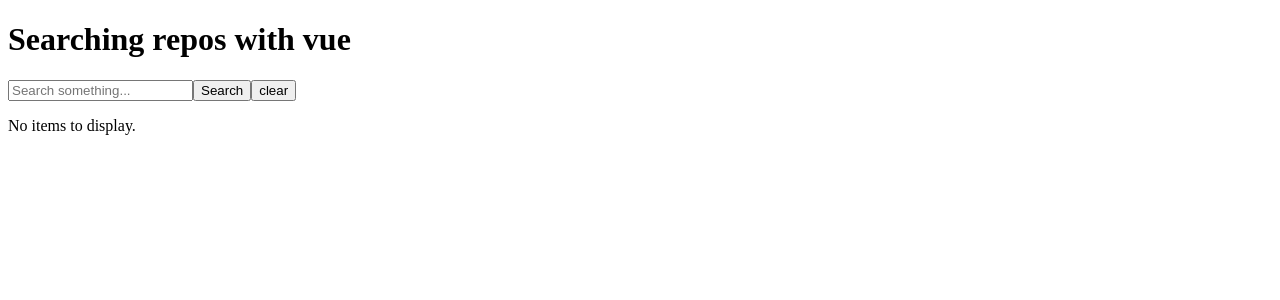
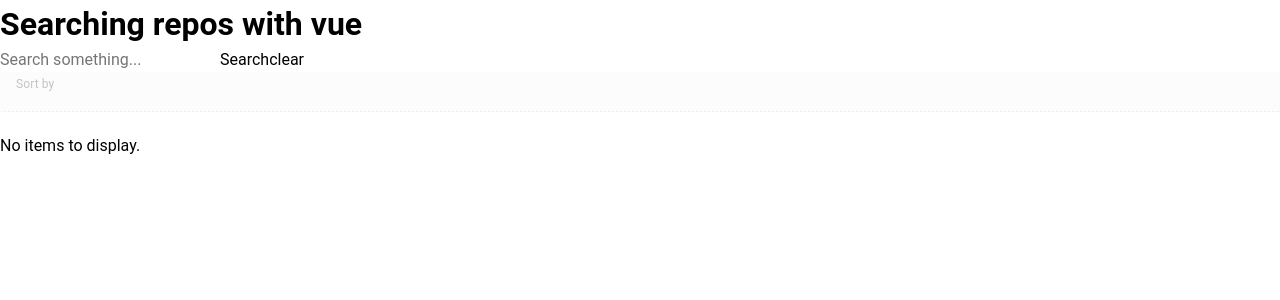
Before and after one commit to GisellePerez/vue-users-search, a Vue app: page / in a window 1280 px wide. Shown: the top 300 px of the page. Built offline with nearby package versions, Linux system fonts and the light colour scheme.

Commit message:
feat: add sort logic

```diff
--- a/package.json
+++ b/package.json
@@ -10,7 +10,8 @@
   "dependencies": {
     "core-js": "^3.8.3",
     "vue": "^3.2.13",
-    "vue-router": "4"
+    "vue-router": "4",
+    "vuetify": "^3.1.14"
   },
   "devDependencies": {
     "@typescript-eslint/eslint-plugin": "^5.4.0",
--- a/src/main.ts
+++ b/src/main.ts
@@ -1,5 +1,26 @@
 import { createApp } from "vue";
 import App from "./App.vue";
+
+// Router
 import router from "./router";
 
-createApp(App).use(router).mount("#app");
+// Vuetify
+import "vuetify/styles";
+import { createVuetify } from "vuetify";
+import * as components from "vuetify/components";
+import * as directives from "vuetify/directives";
+import { aliases, mdi } from "vuetify/iconsets/mdi";
+
+const vuetify = createVuetify({
+  icons: {
+    defaultSet: "mdi",
+    aliases,
+    sets: {
+      mdi,
+    },
+  },
+  components,
+  directives,
+});
+
+createApp(App).use(router).use(vuetify).mount("#app");
--- a/src/views/HomeComponent.vue
+++ b/src/views/HomeComponent.vue
@@ -2,6 +2,17 @@
   <h1>{{ title }}</h1>
 
   <SearchBar @search="fetchData" @clear="clearResults" />
+
+  <v-select
+    label="Sort by"
+    :items="sortOptions"
+    density="compact"
+    item-title="label"
+    item-value="value"
+    @input="changeSortBy"
+    v-model="sortBy"
+    :disabled="!storedQuery"
+  ></v-select>
 
   <p v-if="isLoading">Loading...</p>
   <RepositoriesList :items="items" />
@@ -15,6 +26,8 @@ import SearchBar from "../components/SearchBar.vue";
 
 import { Repo } from "../types";
 
+type SortOption = { label: string; value: string };
+
 export default defineComponent({
   name: "HomeComponent",
 
@@ -26,36 +39,71 @@ export default defineComponent({
   data() {
     return {
       title: "Searching repos with vue",
+
+      storedQuery: "",
       items: [] as Repo[],
+
       isLoading: false,
+
+      sortOptions: [
+        { value: "stars", label: "Stars" },
+        { value: "forks", label: "Forks" },
+        { value: "help-wanted-issues", label: "Help wanted issues" },
+        { value: "updated", label: "Updated" },
+      ],
+      sortBy: { value: "", label: "" } as SortOption,
     };
   },
 
   methods: {
-    async fetchData(query: string) {
+    storeQuery(query: string) {
+      this.storedQuery = query;
+    },
+
+    async fetchData(query: string, sortBy?: string) {
       this.isLoading = true;
-      console.log("Search event triggered", query);
+
+      this.storedQuery = query;
+      console.log("Search event triggered", { query }, { sortBy });
 
       await fetch(
-        // eslint-disable-next-line prettier/prettier
-        `https://api.github.com/search/repositories?q=tetris&per_page=2`,
+        `https://api.github.com/search/repositories?q=${query}&per_page=2&sort=${
+          sortBy || ""
+          // eslint-disable-next-line prettier/prettier
+        }`,
       )
         .then((response) => response.json())
         .then((json) => {
-          console.log("------------ aaaaa");
           console.log(json);
           return json;
         })
         .then((res) => {
+          debugger;
           this.isLoading = false;
           this.items = res.items;
         });
+    },
+
+    changeSortBy(event: any) {
+      this.sortBy = event.target.value;
     },
 
     clearResults() {
       this.items = [];
     },
   },
+
+  watch: {
+    storedQuery: function (val, oldVal) {
+      console.log({ val });
+    },
+
+    sortBy: function (val, oldVal) {
+      if (val && this.storedQuery) {
+        this.fetchData(this.storedQuery, val);
+      }
+    },
+  },
 });
 </script>
 
```
Also changed, not shown: 1 other file (tests, documents, lock files or other folders).
